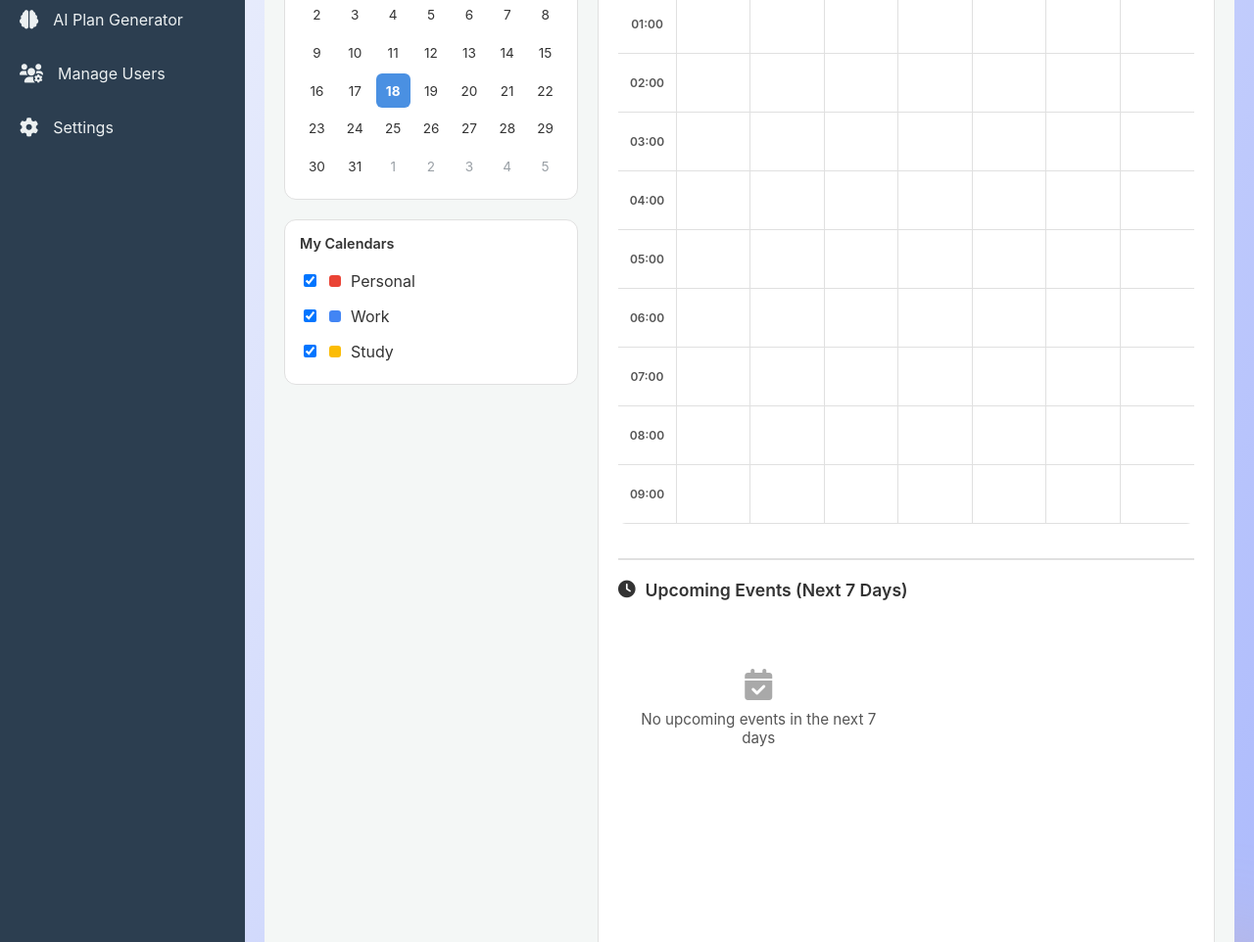
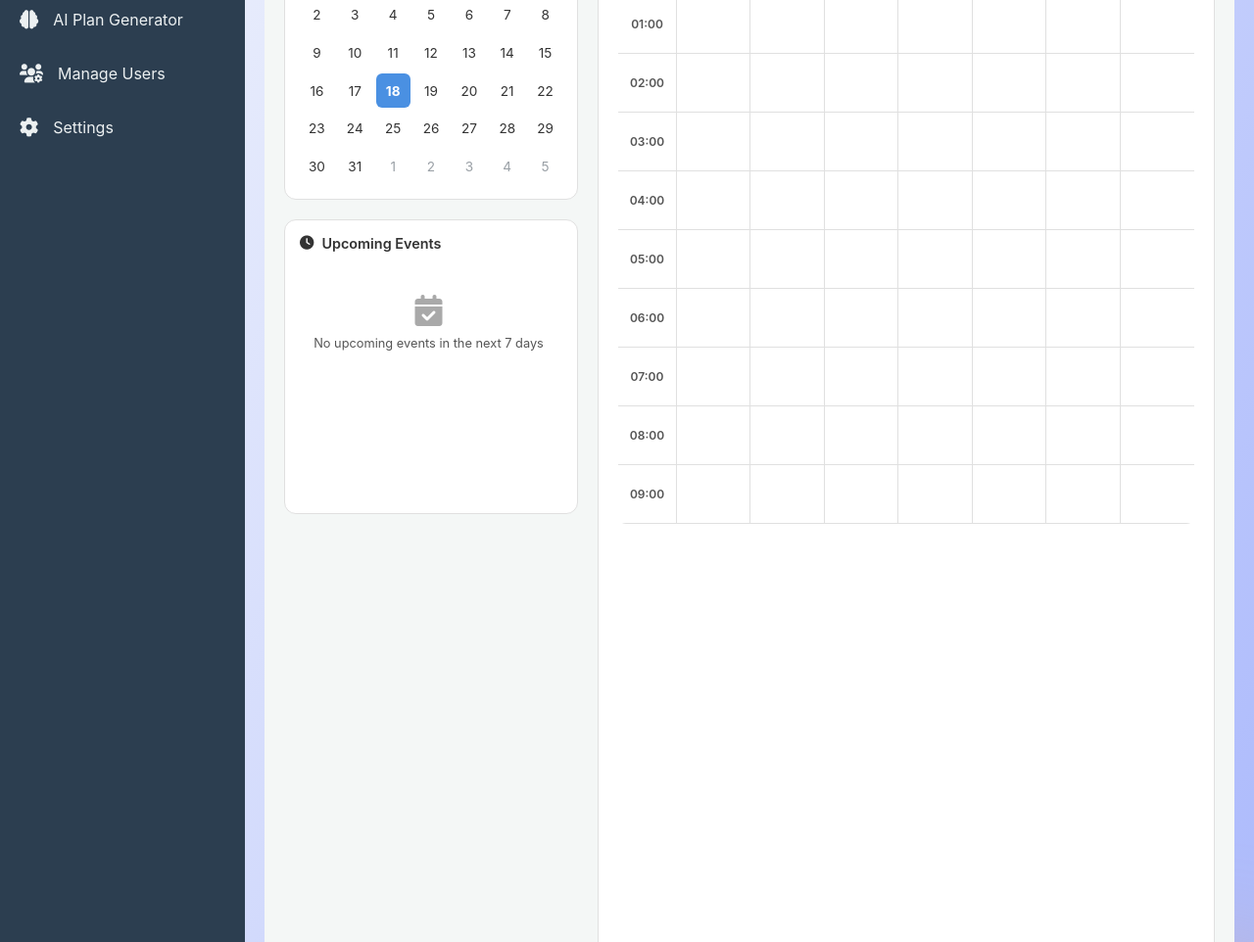
Before and after one commit to StudyPlannerJM/Final-project, a Flask app: page /calendar/schedule in a window 1280 px wide; the page is wider, and only the part inside the window is pictured. Shown: the part 405-1367 px from the top of that part at 98% size. Run offline with Flask 3, Linux system fonts and the light colour scheme; a user stored in the database is signed in; data that the repository does not hold is empty; some libraries are stand-ins or nearby versions.

Commit message:
calendar layout changed

```diff
--- a/app/static/css/schedule/schedule-layout.css
+++ b/app/static/css/schedule/schedule-layout.css
@@ -133,39 +133,100 @@
 }
 
 /* =============================================================================
-   MY CALENDARS
+   UPCOMING EVENTS IN SIDEBAR
    ============================================================================= */
 
-.my-calendars {
+.sidebar-upcoming {
     background-color: var(--bg-color-secondary);
     border-radius: 12px;
     padding: 15px;
     border: 1px solid var(--border-color);
 }
 
-.my-calendars h4 {
+.sidebar-upcoming h4 {
     margin: 0 0 12px 0;
     font-size: 0.9rem;
     font-weight: 600;
+    display: flex;
+    align-items: center;
+    gap: 8px;
 }
 
-.calendar-toggle {
-    display: flex;
-    align-items: center;
+.sidebar-upcoming .upcoming-events-list {
+    display: flex !important;
+    flex-direction: column;
     gap: 10px;
-    padding: 8px 0;
-    cursor: pointer;
+    max-height: 240px;
+    min-height: 240px;
+    overflow-y: auto !important;
+    overflow-x: hidden;
+    padding-right: 5px;
+    /* Hide scrollbar for Chrome, Safari and Opera */
+    scrollbar-width: none; /* Firefox */
+    -ms-overflow-style: none; /* IE and Edge */
 }
 
-.color-indicator {
-    width: 12px;
-    height: 12px;
-    border-radius: 3px;
+.sidebar-upcoming .upcoming-events-list::-webkit-scrollbar {
+    display: none !important; /* Chrome, Safari, Opera */
+    width: 0 !important;
+    height: 0 !important;
 }
 
-.color-indicator.personal { background-color: #ea4335; }
-.color-indicator.work { background-color: #4285f4; }
-.color-indicator.study { background-color: #fbbc04; }
+.sidebar-upcoming .upcoming-event-card {
+    background-color: var(--bg-color-tertiary);
+    border-radius: 6px;
+    padding: 10px;
+    border-left: 3px solid var(--primary-color);
+    border-top: 1px solid var(--border-color);
+    border-right: 1px solid var(--border-color);
+    border-bottom: 1px solid var(--border-color);
+    transition: all 0.2s ease;
+    flex-shrink: 0;
+}
+
+.sidebar-upcoming .upcoming-event-card:hover {
+    transform: translateX(2px);
+    box-shadow: 0 2px 6px rgba(0, 0, 0, 0.1);
+}
+
+.sidebar-upcoming .event-time {
+    display: flex;
+    flex-direction: row;
+    align-items: baseline;
+    gap: 5px;
+    margin-bottom: 5px;
+    min-width: auto;
+}
+
+.sidebar-upcoming .event-date {
+    font-size: 0.7rem;
+    color: var(--text-color-secondary);
+}
+
+.sidebar-upcoming .event-hour {
+    font-size: 0.85rem;
+    font-weight: 600;
+    color: var(--primary-color);
+}
+
+.sidebar-upcoming .event-details h4 {
+    margin: 0 0 4px 0;
+    font-size: 0.85rem;
+    font-weight: 600;
+    color: var(--text-color);
+}
+
+.sidebar-upcoming .event-location {
+    margin: 0;
+    font-size: 0.75rem;
+    color: var(--text-color-secondary);
+}
+
+.sidebar-upcoming .no-events-message {
+    text-align: center;
+    padding: 20px 10px;
+    font-size: 0.8rem;
+}
 
 /* =============================================================================
    MAIN CALENDAR CONTAINER
--- a/app/static/css/schedule/schedule-responsive.css
+++ b/app/static/css/schedule/schedule-responsive.css
@@ -61,7 +61,25 @@
         padding: 3px 5px;
     }
 
-    .upcoming-events-list {
-        grid-template-columns: 1fr;
+    /* Keep sidebar upcoming events scrollable on mobile */
+    .sidebar-upcoming .upcoming-events-list {
+        display: flex !important;
+        flex-direction: column;
+        max-height: 300px;
+        min-height: auto;
     }
 }
+
+@media (max-width: 480px) {
+    .sidebar-upcoming .upcoming-events-list {
+        max-height: 250px;
+    }
+
+    .sidebar-upcoming .upcoming-event-card {
+        padding: 8px;
+    }
+
+    .sidebar-upcoming h4 {
+        font-size: 0.85rem;
+    }
+}
--- a/app/templates/calendar/schedule.html
+++ b/app/templates/calendar/schedule.html
@@ -87,24 +87,12 @@
             </div>
         </div>
 
-        <!-- My Calendars Section (Optional) -->
-        <div class="my-calendars">
-            <h4>My Calendars</h4>
-            <label class="calendar-toggle">
-                <input type="checkbox" checked data-calendar="main">
-                <span class="color-indicator personal"></span>
-                <span>Personal</span>
-            </label>
-            <label class="calendar-toggle">
-                <input type="checkbox" checked data-calendar="work">
-                <span class="color-indicator work"></span>
-                <span>Work</span>
-            </label>
-            <label class="calendar-toggle">
-                <input type="checkbox" checked data-calendar="study">
-                <span class="color-indicator study"></span>
-                <span>Study</span>
-            </label>
+        <!-- Upcoming Events Section -->
+        <div class="sidebar-upcoming">
+            <h4><i class="fas fa-clock"></i> Upcoming Events</h4>
+            <div class="upcoming-events-list" id="upcomingEventsList">
+                <!-- JavaScript will populate upcoming events here -->
+            </div>
         </div>
     </aside>
 
@@ -182,14 +170,6 @@
                     </div>
                     {% endfor %}
                 </div>
-            </div>
-        </div>
-
-        <!-- Upcoming Events Section (Below Calendar) -->
-        <div class="upcoming-section">
-            <h3><i class="fas fa-clock"></i> Upcoming Events (Next 7 Days)</h3>
-            <div class="upcoming-events-list" id="upcomingEventsList">
-                <!-- JavaScript will populate upcoming events here -->
             </div>
         </div>
     </main>
```
